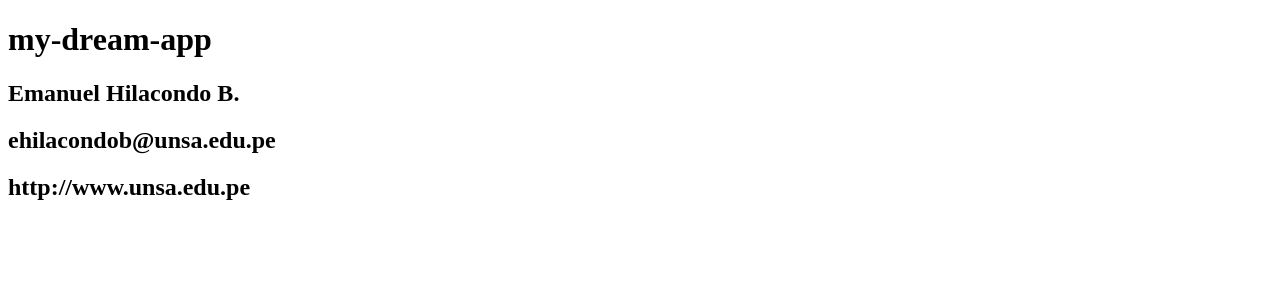
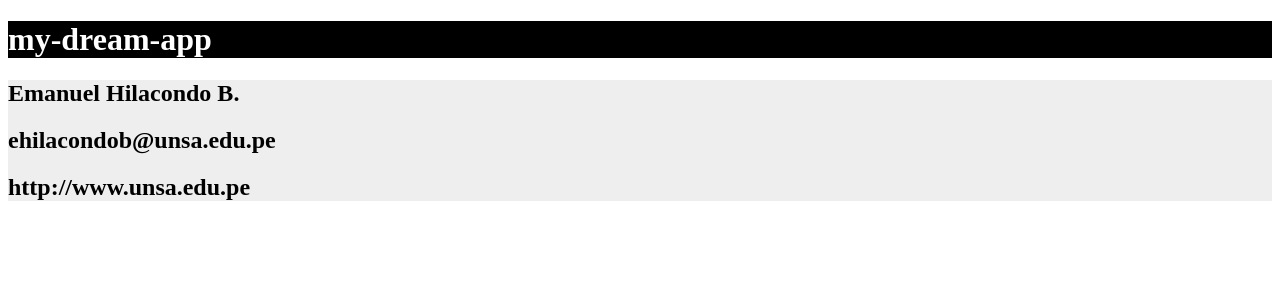
Before and after one commit to Calihn1/PW2-ANGULAR, an Angular app in the folder proyectoAngular/my-dream-app/: page / in a window 1280 px wide. Shown: the top 300 px of the page. Built offline with nearby package versions, Linux system fonts and the light colour scheme.

Commit message:
Se agrego un estilo a la app de colores blanco y negro

```diff
--- a/proyectoAngular/my-dream-app/src/app/app.css
+++ b/proyectoAngular/my-dream-app/src/app/app.css
@@ -1,13 +1,8 @@
-import { Component } from '@angular/core';
-
-@Component({
-    selector: 'app-root',
-    templateUrl: './app.html',
-    styleUrls: ['.app.css']
-})
-export class AppComponent {
-    title = 'my-dream-app';
-    name = 'Emanuel Hilacondo B.';
-    email = 'ehilacondob@unsa.edu.pe';
-    webpage = 'http://www.unsa.edu.pe';
+.black {
+    background-color: black;
+    color: white;
 }
+.ash {
+    background-color: #eee;
+    color: black;
+}
```
